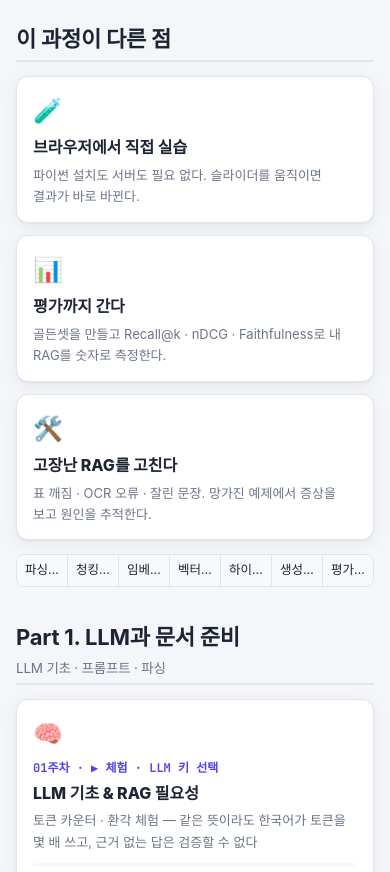
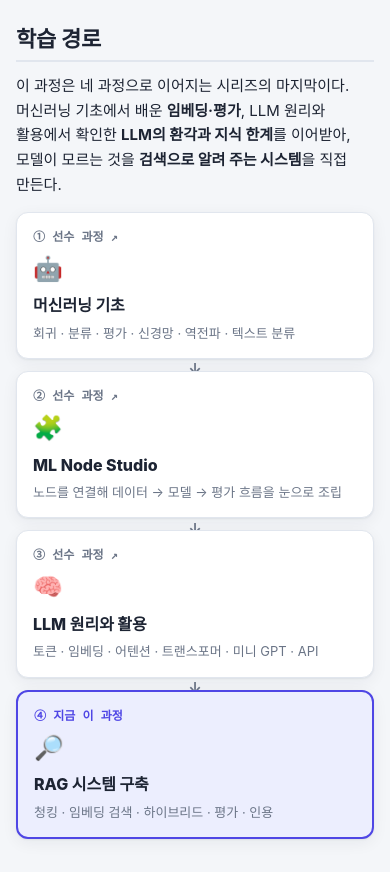
Before and after one commit to samcho93/studyRAG, a plain HTML site: page index.html in a window 390 px wide. Shown: the part 460-1332 px from the top of the page. Drawn offline with Linux system fonts and the light colour scheme; a web font is replaced by a local one.

Commit message:
feat(home): 처음 화면에 학습 경로(4개 과정 시리즈) 추가
studyLLM 처음 화면과 같은 구성: 머신러닝 기초 → ML Node Studio → LLM 원리와 활용
→ RAG 시스템 구축(지금 이 과정). 선수 과정은 새 탭 링크, 현재 과정은 강조.
넓은 화면은 4단 + →, 좁은 화면은 1단 + ↓. '시작하기 전에'에 선수 지식 항목 추가.

Co-Authored-By: Claude Opus 5.5 <noreply@anthropic.com>

```diff
--- a/assets/css/components.css
+++ b/assets/css/components.css
@@ -1084,6 +1084,41 @@ a.card:hover {
   opacity: 0.55;
 }
 
+/* Course series pathway (same component as the sibling course sites) */
+.pathway {
+  display: grid;
+  grid-template-columns: repeat(4, minmax(0, 1fr));
+  gap: 12px;
+  margin: 14px 0;
+}
+
+.pathway .card {
+  position: relative;
+}
+
+.pathway .card:not(:last-child)::after {
+  content: "→";
+  position: absolute;
+  top: 50%;
+  right: -12px;
+  transform: translate(50%, -50%);
+  color: var(--color-text-muted);
+  font-weight: var(--weight-bold);
+}
+
+.pathway .card.is-here {
+  border: 2px solid var(--color-accent);
+  background: var(--color-accent-soft);
+}
+
+.pathway .card .cn {
+  color: var(--color-text-muted);
+}
+
+.pathway .card.is-here .cn {
+  color: var(--color-accent);
+}
+
 .steps {
   counter-reset: step;
   list-style: none;
@@ -1742,4 +1777,14 @@ a.card:hover {
   .flow {
     flex-wrap: wrap;
   }
-}
+  .pathway {
+    grid-template-columns: 1fr;
+  }
+  .pathway .card:not(:last-child)::after {
+    content: "↓";
+    top: auto;
+    right: 50%;
+    bottom: -12px;
+    transform: translate(50%, 50%);
+  }
+}
--- a/index.html
+++ b/index.html
@@ -29,6 +29,15 @@
             </div>
             <div class="deco" aria-hidden="true">🧩</div>
           </section>
+
+          <h2>학습 경로</h2>
+          <p>이 과정은 네 과정으로 이어지는 시리즈의 마지막이다. 머신러닝 기초에서 배운 <b>임베딩·평가</b>, LLM 원리와 활용에서 확인한 <b>LLM의 환각과 지식 한계</b>를 이어받아, 모델이 모르는 것을 <b>검색으로 알려 주는 시스템</b>을 직접 만든다.</p>
+          <div class="pathway">
+            <a class="card" href="https://samcho93.github.io/studyMLBasic/" target="_blank" rel="noopener"><span class="cn">① 선수 과정 ↗</span><span class="ci">🤖</span><span class="ct">머신러닝 기초</span><span class="cs">회귀 · 분류 · 평가 · 신경망 · 역전파 · 텍스트 분류</span></a>
+            <a class="card" href="https://samcho93.github.io/MLStudio/" target="_blank" rel="noopener"><span class="cn">② 선수 과정 ↗</span><span class="ci">🧩</span><span class="ct">ML Node Studio</span><span class="cs">노드를 연결해 데이터 → 모델 → 평가 흐름을 눈으로 조립</span></a>
+            <a class="card" href="https://samcho93.github.io/studyLLM/" target="_blank" rel="noopener"><span class="cn">③ 선수 과정 ↗</span><span class="ci">🧠</span><span class="ct">LLM 원리와 활용</span><span class="cs">토큰 · 임베딩 · 어텐션 · 트랜스포머 · 미니 GPT · API</span></a>
+            <div class="card is-here"><span class="cn">④ 지금 이 과정</span><span class="ci">🔎</span><span class="ct">RAG 시스템 구축</span><span class="cs">청킹 · 임베딩 검색 · 하이브리드 · 평가 · 인용</span></div>
+          </div>
 
           <h2>이 과정이 다른 점</h2>
           <div class="cards">
@@ -80,6 +89,7 @@
           <p>이론 보충: <a href="theory/embedding-models.html">📚 한국어 임베딩 모델 비교</a> (KURE · BGE-M3 · e5 · OpenAI)</p>
           <ol class="steps">
             <li><b>최신 크롬·엣지를 쓴다.</b> 5주차부터 임베딩 모델(약 120MB)을 처음 한 번 내려받고, 이후에는 브라우저 캐시에서 바로 불러온다.</li>
+            <li><b>선수 지식:</b> JavaScript(또는 파이썬) 기초 문법, 그리고 LLM 원리와 활용 과정의 토큰 · 임베딩 · API 호출. 기억이 흐리면 1주차 전에 그 과정의 임베딩(3주차)과 API(11주차) 단원을 다시 본다.</li>
             <li><b>화면 구성:</b> 왼쪽 강의 목록 · 가운데 강의 내용 · 오른쪽 실행 결과. 경계선을 끌어 너비를 바꿀 수 있다.</li>
             <li><b>LLM API 키는 본인 것을 쓴다.</b> 키는 이 탭의 <code>sessionStorage</code>에만 저장되고 탭을 닫으면 사라진다. 어떤 서버로도 보내지 않는다.</li>
             <li><b>모든 실습은 같은 문서셋을 쓴다.</b> 학과 안내문과 이 과정의 이론 교안 자체가 문서다. 정답을 아는 문서로 실험해야 검색이 맞았는지 판단할 수 있다.</li>
```
